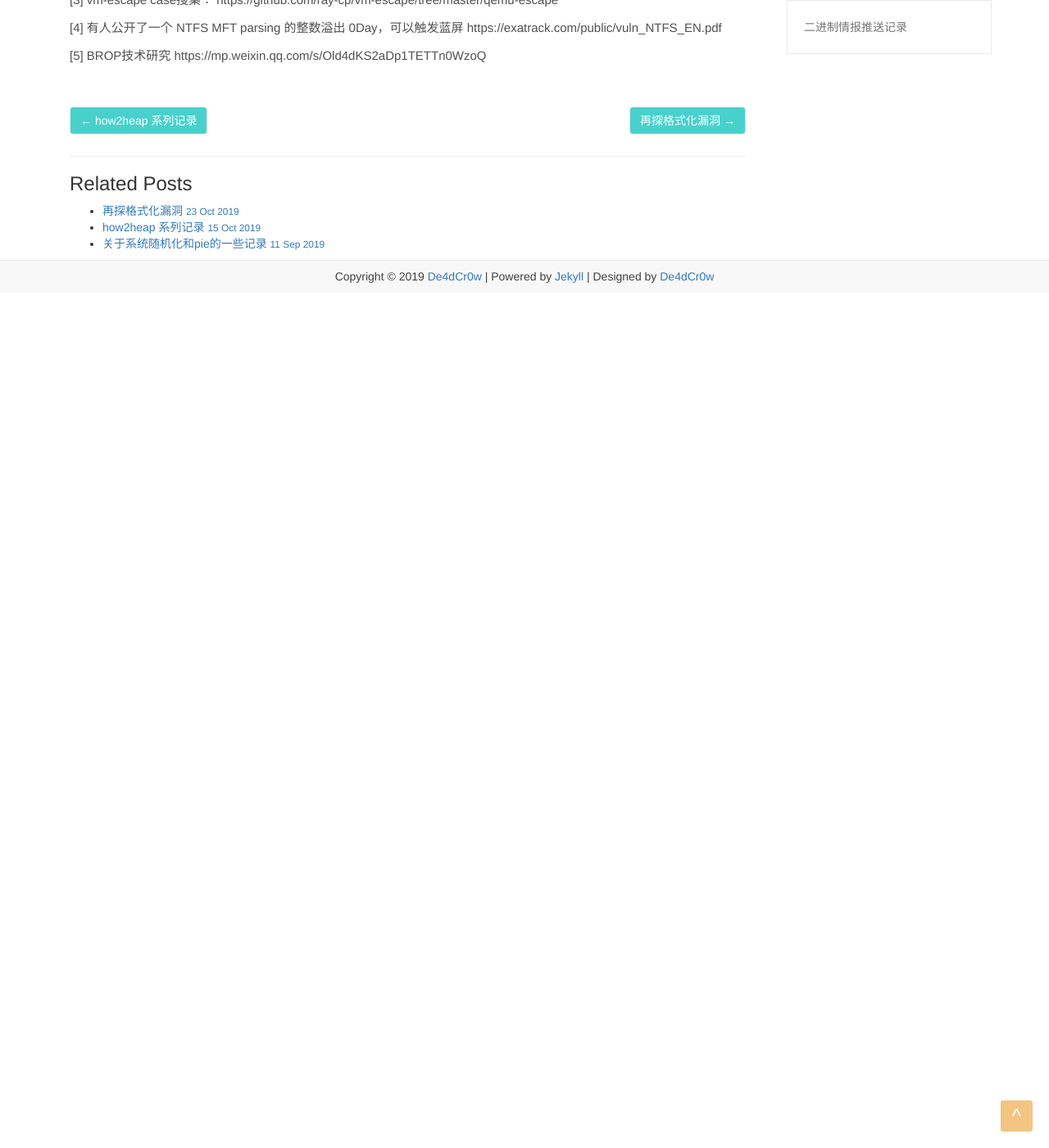
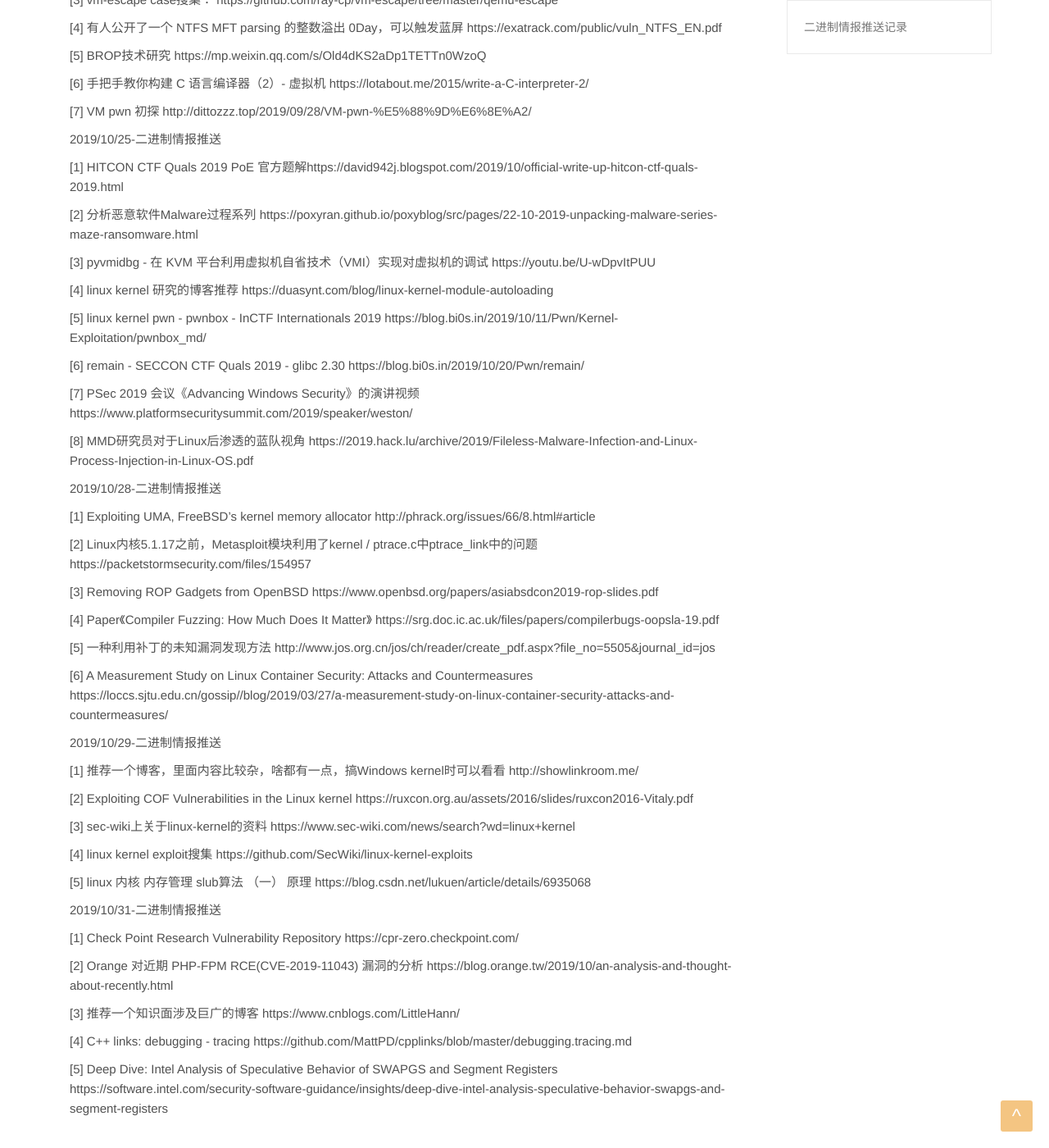
Before and after one commit to De4dCr0w/De4dCr0w.github.io, a Jekyll site: the page built from _posts/2019-10-22-二进制情报推送.md, in a window 1280 px wide and 1400 px high, scrolled down 1159 px. Shown: the whole window at 82% size. Built offline with Jekyll 4.4.1, drawn with Linux system fonts in a browser that asks for light colours; before the commit the page ends 1516 px from its top, so only the background shows below that.

Commit message:
Update 2019-10-22-二进制情报推送.md

```diff
--- a/_posts/2019-10-22-二进制情报推送.md
+++ b/_posts/2019-10-22-二进制情报推送.md
@@ -80,3 +80,89 @@ https://exatrack.com/public/vuln_NTFS_EN.pdf
 
 [5] BROP技术研究
 https://mp.weixin.qq.com/s/Old4dKS2aDp1TETTn0WzoQ
+
+[6] 手把手教你构建 C 语言编译器（2）- 虚拟机
+https://lotabout.me/2015/write-a-C-interpreter-2/
+
+[7] VM pwn 初探
+http://dittozzz.top/2019/09/28/VM-pwn-%E5%88%9D%E6%8E%A2/
+
+2019/10/25-二进制情报推送
+
+[1] HITCON CTF Quals 2019 PoE 官方题解https://david942j.blogspot.com/2019/10/official-write-up-hitcon-ctf-quals-2019.html
+
+[2] 分析恶意软件Malware过程系列
+https://poxyran.github.io/poxyblog/src/pages/22-10-2019-unpacking-malware-series-maze-ransomware.html
+
+[3] pyvmidbg - 在 KVM 平台利用虚拟机自省技术（VMI）实现对虚拟机的调试
+https://youtu.be/U-wDpvItPUU
+
+[4] linux kernel 研究的博客推荐
+https://duasynt.com/blog/linux-kernel-module-autoloading
+
+[5] linux kernel pwn - pwnbox - InCTF Internationals 2019
+https://blog.bi0s.in/2019/10/11/Pwn/Kernel-Exploitation/pwnbox_md/
+
+[6] remain - SECCON CTF Quals 2019 - glibc 2.30
+https://blog.bi0s.in/2019/10/20/Pwn/remain/
+
+[7] PSec 2019 会议《Advancing Windows Security》的演讲视频
+https://www.platformsecuritysummit.com/2019/speaker/weston/
+
+[8] MMD研究员对于Linux后渗透的蓝队视角
+https://2019.hack.lu/archive/2019/Fileless-Malware-Infection-and-Linux-Process-Injection-in-Linux-OS.pdf
+
+2019/10/28-二进制情报推送
+
+[1] Exploiting UMA, FreeBSD's kernel memory allocator
+http://phrack.org/issues/66/8.html#article
+
+[2] Linux内核5.1.17之前，Metasploit模块利用了kernel / ptrace.c中ptrace_link中的问题
+https://packetstormsecurity.com/files/154957
+
+[3] Removing ROP Gadgets from OpenBSD
+https://www.openbsd.org/papers/asiabsdcon2019-rop-slides.pdf
+
+[4]  Paper《Compiler Fuzzing: How Much Does It Matter》
+https://srg.doc.ic.ac.uk/files/papers/compilerbugs-oopsla-19.pdf
+
+[5] 一种利用补丁的未知漏洞发现方法
+http://www.jos.org.cn/jos/ch/reader/create_pdf.aspx?file_no=5505&journal_id=jos
+
+[6] A Measurement Study on Linux Container Security: Attacks and Countermeasures
+https://loccs.sjtu.edu.cn/gossip//blog/2019/03/27/a-measurement-study-on-linux-container-security-attacks-and-countermeasures/
+
+
+2019/10/29-二进制情报推送
+
+[1] 推荐一个博客，里面内容比较杂，啥都有一点，搞Windows kernel时可以看看
+http://showlinkroom.me/
+
+[2] Exploiting COF Vulnerabilities in the Linux kernel
+https://ruxcon.org.au/assets/2016/slides/ruxcon2016-Vitaly.pdf
+
+[3] sec-wiki上关于linux-kernel的资料
+https://www.sec-wiki.com/news/search?wd=linux+kernel
+
+[4] linux kernel exploit搜集
+https://github.com/SecWiki/linux-kernel-exploits
+
+[5] linux 内核 内存管理 slub算法 （一） 原理
+https://blog.csdn.net/lukuen/article/details/6935068
+
+2019/10/31-二进制情报推送
+
+[1] Check Point Research Vulnerability Repository
+https://cpr-zero.checkpoint.com/
+
+[2]  Orange 对近期 PHP-FPM RCE(CVE-2019-11043) 漏洞的分析
+https://blog.orange.tw/2019/10/an-analysis-and-thought-about-recently.html
+
+[3] 推荐一个知识面涉及巨广的博客
+https://www.cnblogs.com/LittleHann/
+
+[4] C++ links: debugging - tracing
+https://github.com/MattPD/cpplinks/blob/master/debugging.tracing.md
+
+[5] Deep Dive: Intel Analysis of Speculative Behavior of SWAPGS and Segment Registers
+https://software.intel.com/security-software-guidance/insights/deep-dive-intel-analysis-speculative-behavior-swapgs-and-segment-registers
```
